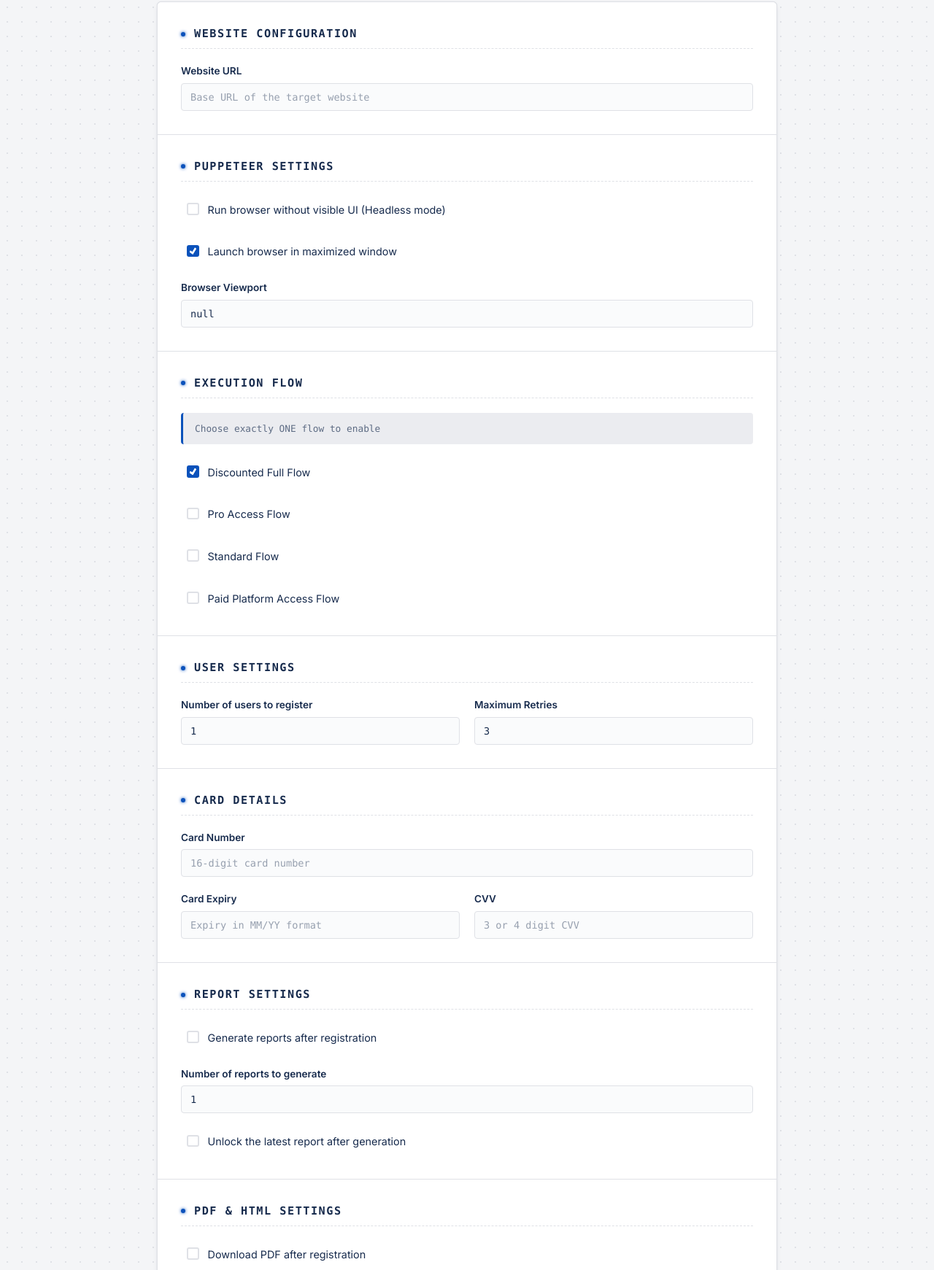
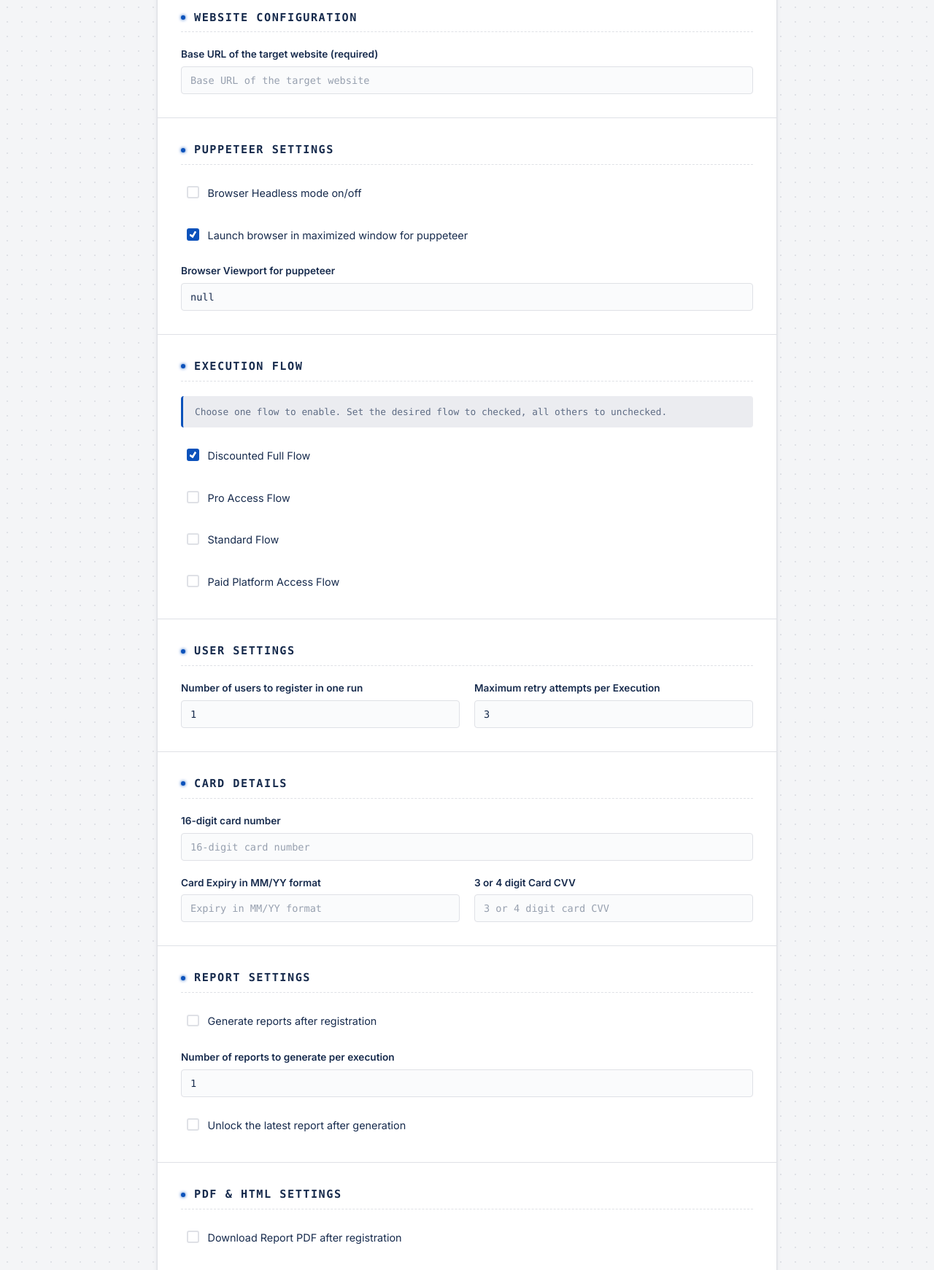
Before and after one commit to KrishRadadiya2583/ICPR_automation, a website: page public/index.html in a window 1280 px wide. Shown: the part 200-1941 px from the top of the page at 73% size. Drawn offline with Linux system fonts and the light colour scheme; no server answers.

Commit message:
fix html page

```diff
--- a/public/index.html
+++ b/public/index.html
@@ -4,7 +4,7 @@
 <head>
     <meta charset="UTF-8">
     <meta name="viewport" content="width=device-width, initial-scale=1.0">
-    <title>Industrial Automation Control Panel</title>
+    <title>ICPR automation panel</title>
     <link rel="preconnect" href="https://fonts.googleapis.com">
     <link rel="preconnect" href="https://fonts.gstatic.com" crossorigin>
     <link href="https://fonts.googleapis.com/css2?family=Inter:wght@400;500;600&display=swap" rel="stylesheet">
@@ -14,8 +14,8 @@
 <body>
     <div class="container">
         <header class="header">
-            <h1>Industrial Automation Control Panel</h1>
-            <p>Configure system parameters and initiate automated processes</p>
+            <h1>ICPR automation panel</h1>
+            <p></p>
             <div class="header-badges">
             </div>
         </header>
@@ -25,7 +25,7 @@
             <section class="form-section">
                 <h2>Website Configuration</h2>
                 <div class="form-group">
-                    <label for="website_url">Website URL</label>
+                    <label for="website_url">Base URL of the target website (required)</label>
                     <input type="url" id="website_url" name="website_url" placeholder="Base URL of the target website"
                         required />
                 </div>
@@ -37,18 +37,19 @@
                 <div class="form-group checkbox">
                     <label for="puppeteer_headless">
                         <input type="checkbox" id="puppeteer_headless" name="puppeteer_headless" />
-                        Run browser without visible UI (Headless mode)
+                       Browser Headless mode on/off
+
                     </label>
                 </div>
                 <div class="form-group checkbox">
                     <label for="puppeteer_start_maximized">
                         <input type="checkbox" id="puppeteer_start_maximized" name="puppeteer_start_maximized"
                             checked />
-                        Launch browser in maximized window
+                        Launch browser in maximized window for puppeteer
                     </label>
                 </div>
                 <div class="form-group">
-                    <label for="puppeteer_viewport">Browser Viewport</label>
+                    <label for="puppeteer_viewport">Browser Viewport for puppeteer</label>
                     <input type="text" id="puppeteer_viewport" name="puppeteer_viewport"
                         placeholder="null for full window, or JSON like {\" width\":1280,\"height\":800}"
                         value="null" />
@@ -58,7 +59,7 @@
             <!-- Execution Flow -->
             <section class="form-section">
                 <h2>Execution Flow</h2>
-                <p class="section-hint">Choose exactly ONE flow to enable</p>
+                <p class="section-hint">Choose one flow to enable. Set the desired flow to checked, all others to unchecked.</p>
                 <div class="form-group checkbox">
                     <label for="enable_discounted">
                         <input type="checkbox" id="enable_discounted" name="enable_discounted" checked />
@@ -90,14 +91,14 @@
                 <h2>User Settings</h2>
                 <div class="grid-2-col">
                     <div class="form-group">
-                        <label for="user_count">Number of users to register</label>
-                        <input type="number" id="user_count" name="user_count" placeholder="Number of users" value="1"
+                        <label for="user_count"> Number of users to register in one run</label>
+                        <input type="number" id="user_count" name="user_count" placeholder=" Number of users to register in one run" value="1"
                             min="1" />
                     </div>
                     <div class="form-group">
-                        <label for="max_retries">Maximum Retries</label>
+                        <label for="max_retries">Maximum retry attempts per Execution</label>
                         <input type="number" id="max_retries" name="max_retries"
-                            placeholder="Number of retries" value="3" min="1" />
+                            placeholder="Maximum retry attempts per Execution" value="3" min="1" />
                     </div>
                 </div>
             </section>
@@ -106,19 +107,19 @@
             <section class="form-section">
                 <h2>Card Details</h2>
                 <div class="form-group">
-                    <label for="card_number">Card Number</label>
+                    <label for="card_number">16-digit card number</label>
                     <input type="text" id="card_number" name="card_number" placeholder="16-digit card number"
                         maxlength="16" />
                 </div>
                 <div class="grid-2-col">
                     <div class="form-group">
-                        <label for="card_expiry">Card Expiry</label>
+                        <label for="card_expiry">Card Expiry in MM/YY format</label>
                         <input type="text" id="card_expiry" name="card_expiry" placeholder="Expiry in MM/YY format"
                             maxlength="5" />
                     </div>
                     <div class="form-group">
-                        <label for="card_cvv">CVV</label>
-                        <input type="text" id="card_cvv" name="card_cvv" placeholder="3 or 4 digit CVV" maxlength="4" />
+                        <label for="card_cvv">3 or 4 digit Card CVV</label>
+                        <input type="text" id="card_cvv" name="card_cvv" placeholder="3 or 4 digit card CVV" maxlength="4" />
                     </div>
                 </div>
             </section>
@@ -133,8 +134,8 @@
                     </label>
                 </div>
                 <div class="form-group">
-                    <label for="report_count">Number of reports to generate</label>
-                    <input type="number" id="report_count" name="report_count" placeholder="Number of reports" value="1"
+                    <label for="report_count">Number of reports to generate per execution</label>
+                    <input type="number" id="report_count" name="report_count" placeholder="Number of reports to generate per execution" value="1"
                         min="1" />
                 </div>
                 <div class="form-group checkbox">
@@ -151,7 +152,7 @@
                 <div class="form-group checkbox">
                     <label for="download_pdf">
                         <input type="checkbox" id="download_pdf" name="download_pdf" />
-                        Download PDF after registration
+                        Download Report PDF after registration
                     </label>
                 </div>
                 <div class="form-group checkbox">
```
